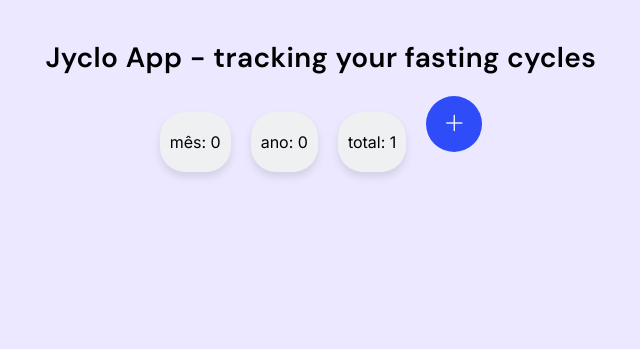
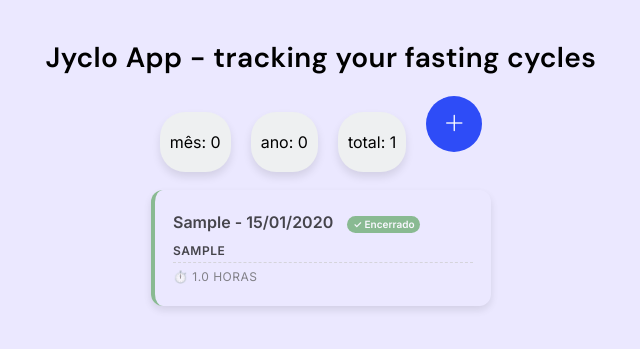
Before and after one commit to amsilva/jycloapp-mlab, a FastAPI app: page / in a window 1280 px wide. Shown: the top 349 px of the page, without its empty margins (319-959 px from the left). Run offline with FastAPI, Linux system fonts and the light colour scheme; tables that the repository leaves empty hold one stand-in row (values such as "Sample post").

Commit message:
iniciando o check do ciclo por popup

```diff
--- a/app/main.py
+++ b/app/main.py
@@ -1,4 +1,4 @@
-from fastapi import FastAPI, Request, Depends, Form
+from fastapi import FastAPI, HTTPException, Request, Depends, Form
 from fastapi.responses import HTMLResponse, RedirectResponse
 from fastapi.staticfiles import StaticFiles
 from sqlalchemy.orm import Session
@@ -7,8 +7,7 @@ from datetime import date
 from .database import SessionLocal, engine
 from .models import Base, Checkpoint
 from fastapi.templating import Jinja2Templates
-from datetime import date
-
+import datetime
 
 app = FastAPI()
 
@@ -32,23 +31,23 @@ def index(request: Request, db: Session = Depends(get_db)):
     hoje = date.today()
 
     # Todas os checkpoints
-    checkpoints = db.query(Checkpoint).order_by(Checkpoint.data.desc()).all()
+    checkpoints = db.query(Checkpoint).order_by(Checkpoint.data_inicio.desc()).all()
     total = len(checkpoints)
 
     # Checkpoints do mês atual
     total_mes = db.query(Checkpoint).filter(
-        extract("month", Checkpoint.data) == hoje.month,
-        extract("year", Checkpoint.data) == hoje.year
+        extract("month", Checkpoint.data_inicio) == hoje.month,
+        extract("year", Checkpoint.data_inicio) == hoje.year
     ).count()
 
     # Checkpoint do ano atual
     total_ano = db.query(Checkpoint).filter(
-        extract("year", Checkpoint.data) == hoje.year
+        extract("year", Checkpoint.data_inicio) == hoje.year
     ).count()
 
     return templates.TemplateResponse("index.html", {
         "request": request,
-        "doacoes": checkpoints,
+        "checkpoints": checkpoints,
         "total_checkpoints": total,
         "total_mes": total_mes,
         "total_ano": total_ano
@@ -57,14 +56,59 @@ def index(request: Request, db: Session = Depends(get_db)):
 @app.post("/novo-checkpoint")
 def novo_checkpoint(
     tipo: str = Form(...),
-    data: date = Form(...),
+    data_inicio: date = Form(...),
     menu: str = Form(...),
     db: Session = Depends(get_db)
 ):
-    nova = Checkpoint(tipo=tipo, data=data, menu=menu)
-    db.add(nova)
+    novo = Checkpoint(tipo=tipo, data_inicio=data_inicio, menu=menu)
+    db.add(novo)
     db.commit()
     return RedirectResponse("/", status_code=303)
+
+@app.post("/encerrar-checkpoint/{checkpoint_id}")
+async def encerrar_checkpoint(checkpoint_id: int):
+    db = SessionLocal()
+    try:
+        # Buscar o checkpoint
+        checkpoint = db.query(Checkpoint).filter(
+            Checkpoint.id == checkpoint_id
+        ).first()
+
+        if not checkpoint:
+            raise HTTPException(status_code=404, detail="Checkpoint não encontrado")
+
+        # Se já estiver encerrado, não permitir novo encerramento
+        if checkpoint.status == "encerrado":
+            raise HTTPException(status_code=400, detail="Checkpoint já está encerrado")
+
+        # Definir data de fim
+        agora = datetime.now()
+        checkpoint.data_fim = agora
+
+        # Calcular duração em horas
+        data_inicio = datetime.combine(checkpoint.data_inicio, datetime.min.time())
+        delta = agora - data_inicio
+        checkpoint.duracao_horas = round(delta.total_seconds() / 3600, 2)
+
+        # Atualizar status
+        checkpoint.status = "encerrado"
+
+        # Salvar
+        db.commit()
+        db.refresh(checkpoint)
+
+        return {
+            "success": True,
+            "message": "Ciclo encerrado com sucesso",
+            "duracao_horas": checkpoint.duracao_horas
+        }
+
+    except Exception as e:
+        db.rollback()
+        raise HTTPException(status_code=500, detail=str(e))
+    finally:
+        db.close()
+
 
 
 if __name__ == "__main__":
--- a/app/static/css/style.css
+++ b/app/static/css/style.css
@@ -223,3 +223,43 @@ input[type="date"] {
     border-radius: 25px;
     box-shadow: 0 5px 8px rgba(0,0,0,0.1);
 }
+
+
+/* Estilo para cards encerrados */
+.card.encerrado {
+    opacity: 0.7;
+    filter: grayscale(0.3);
+    border-left: 4px solid #4CAF50;
+}
+
+.badge-encerrado {
+    background-color: #4CAF50;
+    color: white;
+    font-size: 10px;
+    padding: 2px 6px;
+    border-radius: 10px;
+    margin-left: 8px;
+}
+
+.duracao {
+    font-size: 11px;
+    color: #555;
+    margin-top: 8px;
+    border-top: 1px dashed #ccc;
+    padding-top: 6px;
+}
+
+/* Ajuste para o modal de encerramento */
+#formEncerramento input[readonly],
+#formEncerramento textarea[readonly] {
+    background-color: #f5f5f5;
+    border: 1px solid #ddd;
+    cursor: not-allowed;
+}
+
+#formEncerramento textarea {
+    width: 100%;
+    padding: 8px;
+    border-radius: 6px;
+    font-family: inherit;
+}
--- a/app/static/js/main.js
+++ b/app/static/js/main.js
@@ -10,3 +10,91 @@ window.addEventListener("click", (e) => {
         modal.style.display = "none";
     }
 });
+
+// NOVO: Modal de encerramento
+const modalEncerramento = document.createElement('div');
+modalEncerramento.id = "modalEncerramento";
+modalEncerramento.className = "modal";
+modalEncerramento.innerHTML = `
+    <div class="modal-content">
+        <h3>Encerrar ciclo</h3>
+        <form id="formEncerramento">
+            <input type="hidden" id="checkpoint_id" name="checkpoint_id">
+
+            <label>Tipo</label>
+            <input type="text" id="exibe_tipo" readonly disabled>
+
+            <label>Data de início</label>
+            <input type="text" id="exibe_data_inicio" readonly disabled>
+
+            <label>Menu</label>
+            <textarea id="exibe_menu" readonly disabled rows="2"></textarea>
+
+            <label>Data de encerramento</label>
+            <input type="text" id="exibe_data_fim" value="${new Date().toLocaleString()}" readonly disabled>
+
+            <br><br>
+            <button type="button" onclick="confirmarEncerramento()">✅ Confirmar encerramento</button>
+            <button type="button" onclick="fecharModalEncerramento()">❌ Cancelar</button>
+        </form>
+    </div>
+`;
+document.body.appendChild(modalEncerramento);
+
+// Função para abrir modal de encerramento
+function abrirModalEncerramento(cardElement) {
+    // Só permite encerrar se estiver ativo
+    if (cardElement.dataset.status === 'encerrado') {
+        alert('Este ciclo já foi encerrado!');
+        return;
+    }
+
+    // Preenche o modal com os dados do card
+    document.getElementById('checkpoint_id').value = cardElement.dataset.id;
+    document.getElementById('exibe_tipo').value = cardElement.dataset.tipo;
+
+    // Formata a data de início
+    const dataInicio = new Date(cardElement.dataset.dataInicio + 'T00:00:00');
+    document.getElementById('exibe_data_inicio').value = dataInicio.toLocaleString();
+
+    document.getElementById('exibe_menu').value = cardElement.dataset.menu;
+
+    // Abre o modal
+    modalEncerramento.style.display = "block";
+}
+
+// Função para confirmar encerramento
+async function confirmarEncerramento() {
+    const checkpointId = document.getElementById('checkpoint_id').value;
+
+    try {
+        const response = await fetch(`/encerrar-checkpoint/${checkpointId}`, {
+            method: 'POST',
+            headers: {
+                'Content-Type': 'application/json'
+            }
+        });
+
+        if (response.ok) {
+            alert('Ciclo encerrado com sucesso!');
+            window.location.reload(); // Recarrega para mostrar atualizado
+        } else {
+            alert('Erro ao encerrar ciclo');
+        }
+    } catch (error) {
+        console.error('Erro:', error);
+        alert('Erro de conexão');
+    }
+}
+
+// Fechar modal
+function fecharModalEncerramento() {
+    modalEncerramento.style.display = "none";
+}
+
+// Adicionar evento de clique fora do modal
+window.addEventListener("click", (e) => {
+    if (e.target === modalEncerramento) {
+        modalEncerramento.style.display = "none";
+    }
+});
--- a/app/templates/index.html
+++ b/app/templates/index.html
@@ -35,14 +35,26 @@
 
 <div class="cards-container">
     {% for checkpoint in checkpoints %}
-        <div class="card {{ checkpoint.tipo }}">
+        <div class="card {{ checkpoint.tipo }} {{ 'ativo' if checkpoint.status == 'ativo' else 'encerrado' }}"
+            data-id="{{ checkpoint.id }}"
+            data-tipo="{{ checkpoint.tipo }}"
+            data-data-inicio="{{ checkpoint.data_inicio.strftime('%Y-%m-%d') }}"
+            data-menu="{{ checkpoint.menu }}"
+            data-status="{{ checkpoint.status }}"
+            onclick="abrirModalEncerramento(this)">
 
             <h2 class="card-title">
-                {{ checkpoint.tipo|capitalize }} - {{ checkpoint.data.strftime('%d/%m/%Y') }}
+                {{ checkpoint.tipo|capitalize }} - {{ checkpoint.data_inicio.strftime('%d/%m/%Y') }}
+                {% if checkpoint.status == 'encerrado' %}
+                    <span class="badge-encerrado">✓ Encerrado</span>
+                {% endif %}
             </h2>
 
             <div class="ensaios">
                 <p><strong>{{ checkpoint.menu }}</strong></p>
+                {% if checkpoint.duracao_horas %}
+                    <p class="duracao">⏱️ {{ "%.1f"|format(checkpoint.duracao_horas) }} horas</p>
+                {% endif %}
             </div>
 
         </div>
@@ -52,7 +64,7 @@
 <!-- MODAL -->
 <div id="modalCheckpoint" class="modal">
     <div class="modal-content">
-        <form method="post" action="/novo_checkpoint">
+        <form method="post" action="/novo-checkpoint">
 
             <label>Tipo</label>
             <select name="tipo" required>
@@ -62,7 +74,7 @@
             </select>
 
             <label>Data</label>
-            <input type="date" name="data" required>
+            <input type="date" name="data_inicio" required>
 
             <label>Menu</label>
             <input type="text" name="menu">
```
Also changed, not shown: app/models.py (+7 -3 lines), app/schema.py (+22 -1 lines), README.md.
